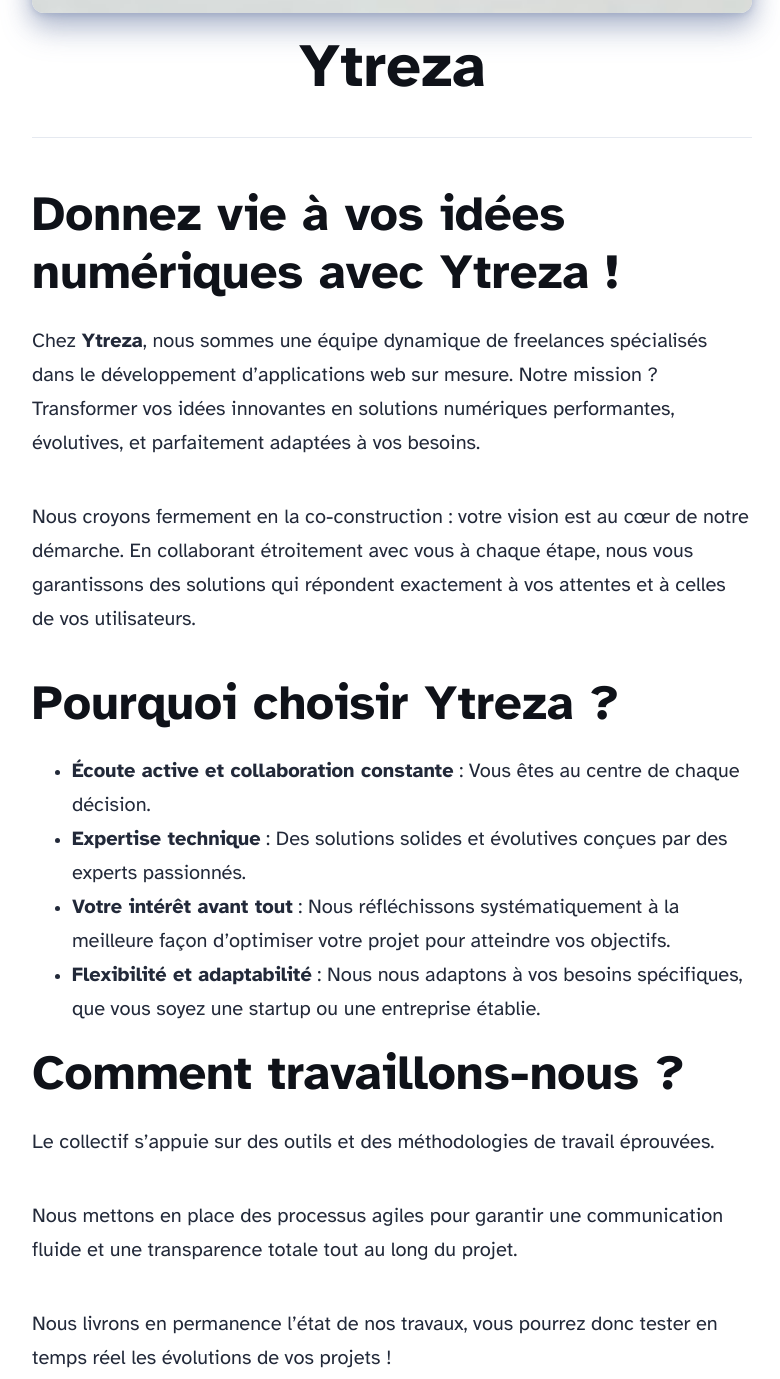
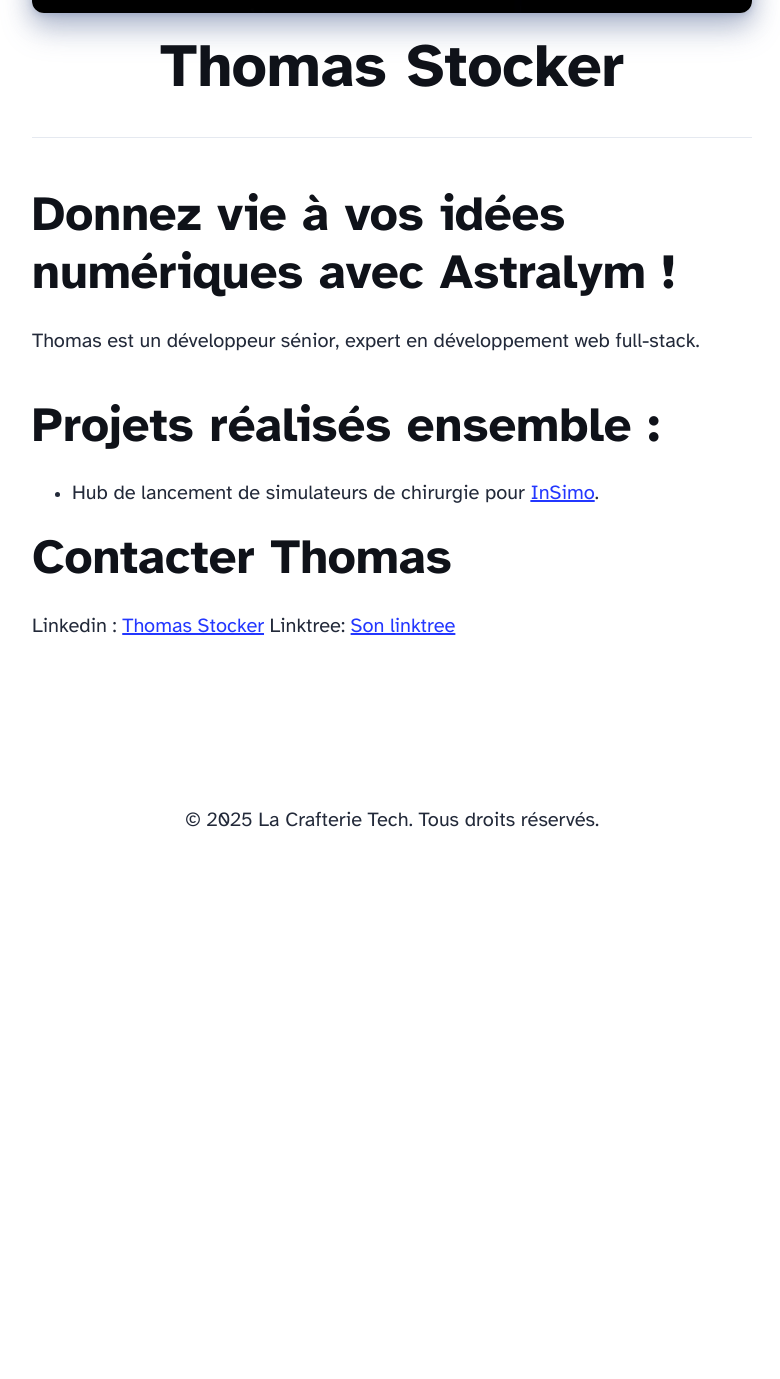
Before and after one commit to edouard-mangel/astro-fiddling, an Astro site: page /companies/ytreza in a window 1280 px wide. Shown: the part 787-2166 px from the top of the page, without its empty margins (248-1028 px from the left). After the commit the page ends 1645 px from the top, so only its background shows below. Built offline with nearby package versions, Linux system fonts and the light colour scheme; Astro itself is replaced by a stand-in of ours.

Commit message:
feat: add Thomas as partner

```diff
--- a/src/content/companies/ytreza.md
+++ b/src/content/companies/ytreza.md
@@ -1,32 +1,20 @@
 ---
-title: 'Ytreza'
-description: 'On fait des logiciels robustes et évolutifs, en mettant vos besoins au cœur de notre démarche.'
+title: 'Thomas Stocker'
+description: 'Expert en développement web'
 pubDate: 'Nov 11 2024'
-heroImage: '/collectif_ytreza_dev_logo.jpg'
+heroImage: '/stocki.jpg'
 ---
 
 
-## Donnez vie à vos idées numériques avec Ytreza !
+## Donnez vie à vos idées numériques avec Astralym !
 
-Chez **Ytreza**, nous sommes une équipe dynamique de freelances spécialisés dans le développement d'applications web sur mesure. Notre mission ? Transformer vos idées innovantes en solutions numériques performantes, évolutives, et parfaitement adaptées à vos besoins.
+Thomas est un développeur sénior, expert en développement web full-stack.
 
-Nous croyons fermement en la co-construction : votre vision est au cœur de notre démarche. En collaborant étroitement avec vous à chaque étape, nous vous garantissons des solutions qui répondent exactement à vos attentes et à celles de vos utilisateurs.
+## Projets réalisés ensemble :
 
-## Pourquoi choisir Ytreza ?
+- Hub de lancement de simulateurs de chirurgie pour [InSimo](www.insimo.com).
 
-- **Écoute active et collaboration constante** : Vous êtes au centre de chaque décision.
-- **Expertise technique** : Des solutions solides et évolutives conçues par des experts passionnés.
-- **Votre intérêt avant tout** : Nous réfléchissons systématiquement à la meilleure façon d'optimiser votre projet pour atteindre vos objectifs.
-- **Flexibilité et adaptabilité** : Nous nous adaptons à vos besoins spécifiques, que vous soyez une startup ou une entreprise établie.
+## Contacter Thomas
 
-## Comment travaillons-nous ?
-
-Le collectif s'appuie sur des outils et des méthodologies de travail éprouvées.
-
-Nous mettons en place des processus agiles pour garantir une communication fluide et une transparence totale tout au long du projet.
-
-Nous livrons en permanence l'état de nos travaux, vous pourrez donc tester en temps réel les évolutions de vos projets !
-
-## Prêt à transformer votre idée en succès digital ?
-
-[Contactez-nous dès maintenant](mailto:contact@ytreza.dev) pour échanger sur votre projet et découvrir comment nous pouvons collaborer ensemble à sa réalisation !
+Linkedin : [Thomas Stocker](https://www.linkedin.com/in/thomas--stocker/)
+Linktree: [Son linktree](https://linktr.ee/stocki___)
```
Also changed, not shown: public/stocki.jpg (added).
